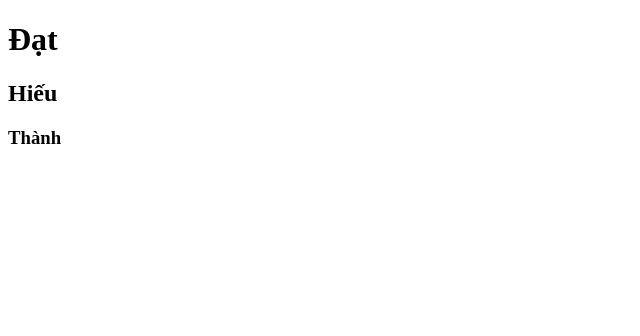
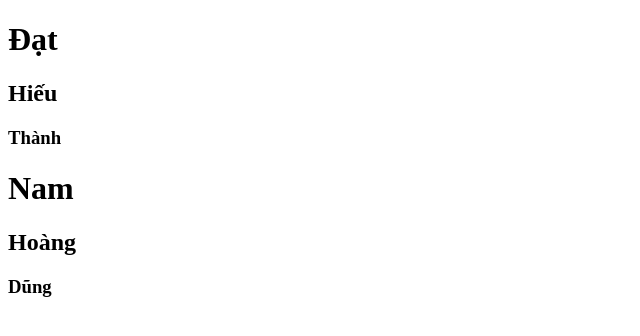
Before and after one commit to datnghi/democt7al, a plain HTML site: page demo.html in a window 1280 px wide. Shown: the whole page, without its empty margins (0-640 px from the left). Drawn offline with Linux system fonts and the light colour scheme.

Commit message:
add hoàng và đạt

```diff
--- a/demo.html
+++ b/demo.html
@@ -9,5 +9,8 @@
     <h1>Đạt</h1>
     <h2>Hiếu</h2>
     <h3>Thành</h3>
+    <h1>Nam</h1>
+    <h2>Hoàng</h2>
+    <h3>Dũng</h3>
   </body>
 </html>
```
